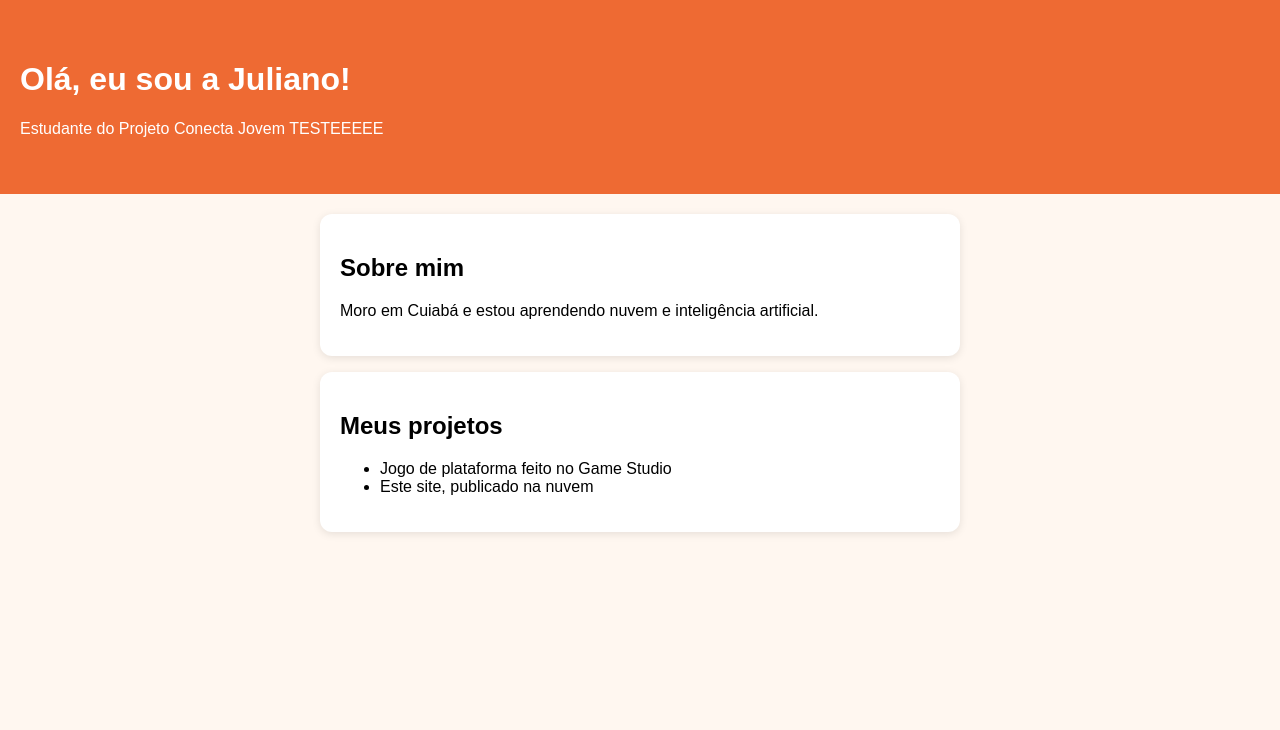
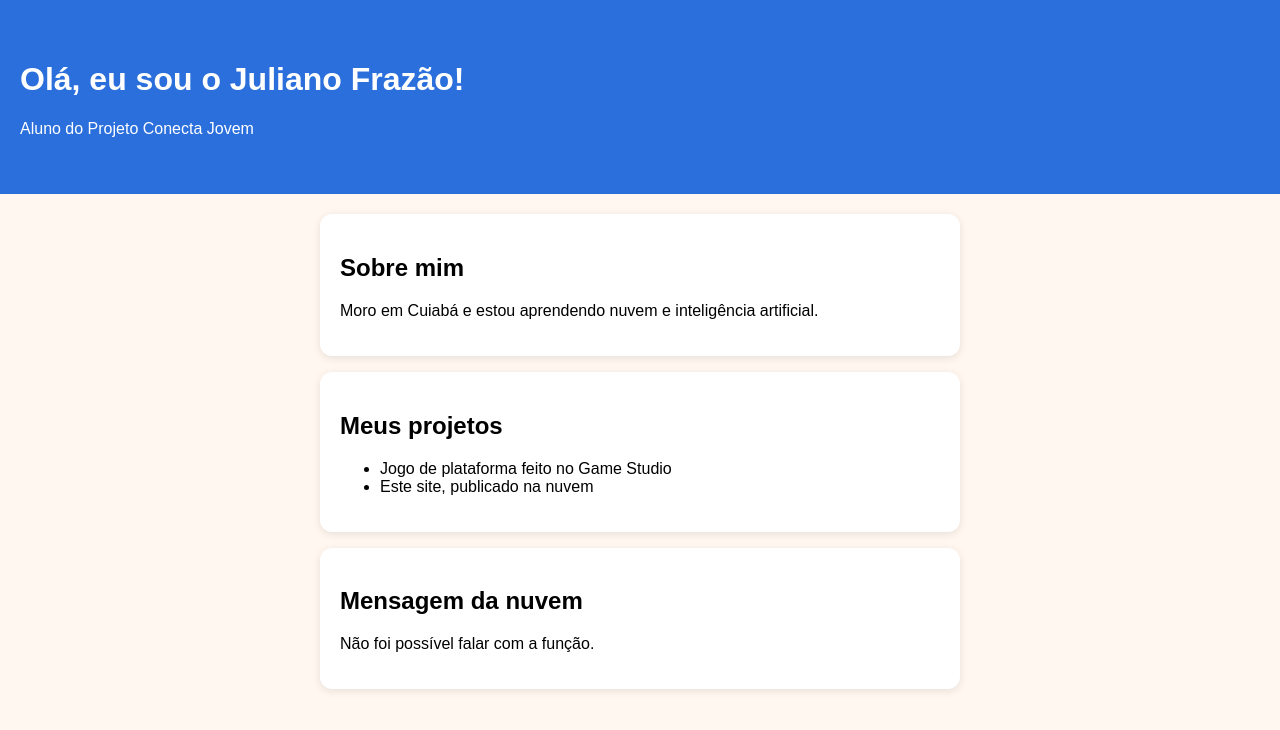
Before and after one commit to JulianoFrazao0/Conecta_Juliano, a website: page index.html in a window 1280 px wide. Drawn offline with Linux system fonts and the light colour scheme; no server answers.

Commit message:
Update index.html

```diff
--- a/index.html
+++ b/index.html
@@ -3,10 +3,10 @@
 <head>
 <meta charset="UTF-8">
 <meta name="viewport" content="width=device-width, initial-scale=1.0">
-<title>Meu site na nuvem</title>
+<title>Meu site na nuvem CONECTA JOVEM</title>
 <style>
 body { font-family: Arial, sans-serif; margin: 0; background: #fff7f0; }
-header { background: #ee6a33; color: white; padding: 40px 20px; }
+header { background: #2a6fdb; color: white; padding: 40px 20px; }
 main { max-width: 640px; margin: 0 auto; padding: 20px; }
 .cartao { background: white; border-radius: 12px; padding: 20px;
 margin-bottom: 16px; box-shadow: 0 2px 8px rgba(0, 0, 0, 0.1); }
@@ -14,8 +14,8 @@ margin-bottom: 16px; box-shadow: 0 2px 8px rgba(0, 0, 0, 0.1); }
 </head>
 <body>
 <header>
-<h1>Olá, eu sou a Juliano!</h1>
-<p>Estudante do Projeto Conecta Jovem TESTEEEEE</p>
+<h1>Olá, eu sou o Juliano Frazão!</h1>
+<p>Aluno do Projeto Conecta Jovem</p>
 </header>
 <main>
 <section class="cartao">
@@ -29,6 +29,33 @@ margin-bottom: 16px; box-shadow: 0 2px 8px rgba(0, 0, 0, 0.1); }
 <li>Este site, publicado na nuvem</li>
 </ul>
 </section>
+<section class="cartao">
+ <h2>Mensagem da nuvem</h2>
+ <p id="mensagem">Carregando...</p>
+ <p id="hora-nuvem"></p>
+ <p id="hora-local"></p>
+</section>
+<script>
+ function atualizar() {
+ fetch('/api/ola')
+ .then(resposta => resposta.json())
+ .then(dados => {
+ const texto = dados.mensagem + ' (' + dados.turma + ')';
+ document.getElementById('mensagem').textContent = texto;
+ // compara o horário gerado na nuvem (UTC) com o do seu computador
+ const nuvem = new Date(dados.horario).toLocaleTimeString('pt-BR', { timeZone: 'UTC' });
+ const local = new Date().toLocaleTimeString('pt-BR');
+ document.getElementById('hora-nuvem').textContent = 'Horário da nuvem (UTC): ' + nuvem;
+ document.getElementById('hora-local').textContent = 'Horário do seu computador: ' + local;
+ })
+ .catch(() => {
+ document.getElementById('mensagem').textContent = 'Não foi possível falar com a função.';
+ });
+ }
+ atualizar();
+ // pede uma nova resposta para a nuvem a cada 5 segundos
+ setInterval(atualizar, 5000);
+</script>
 </main>
 </body>
 </html>
```
